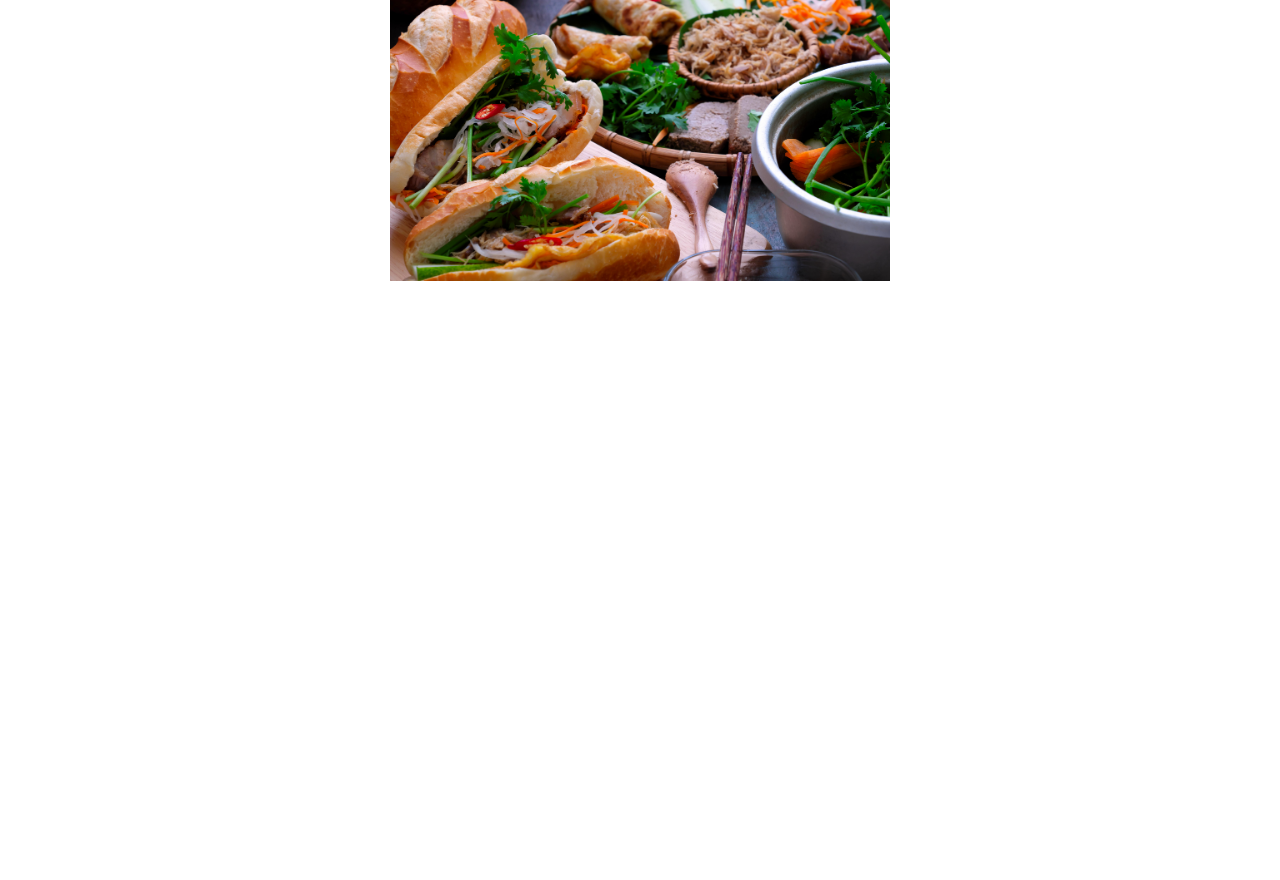
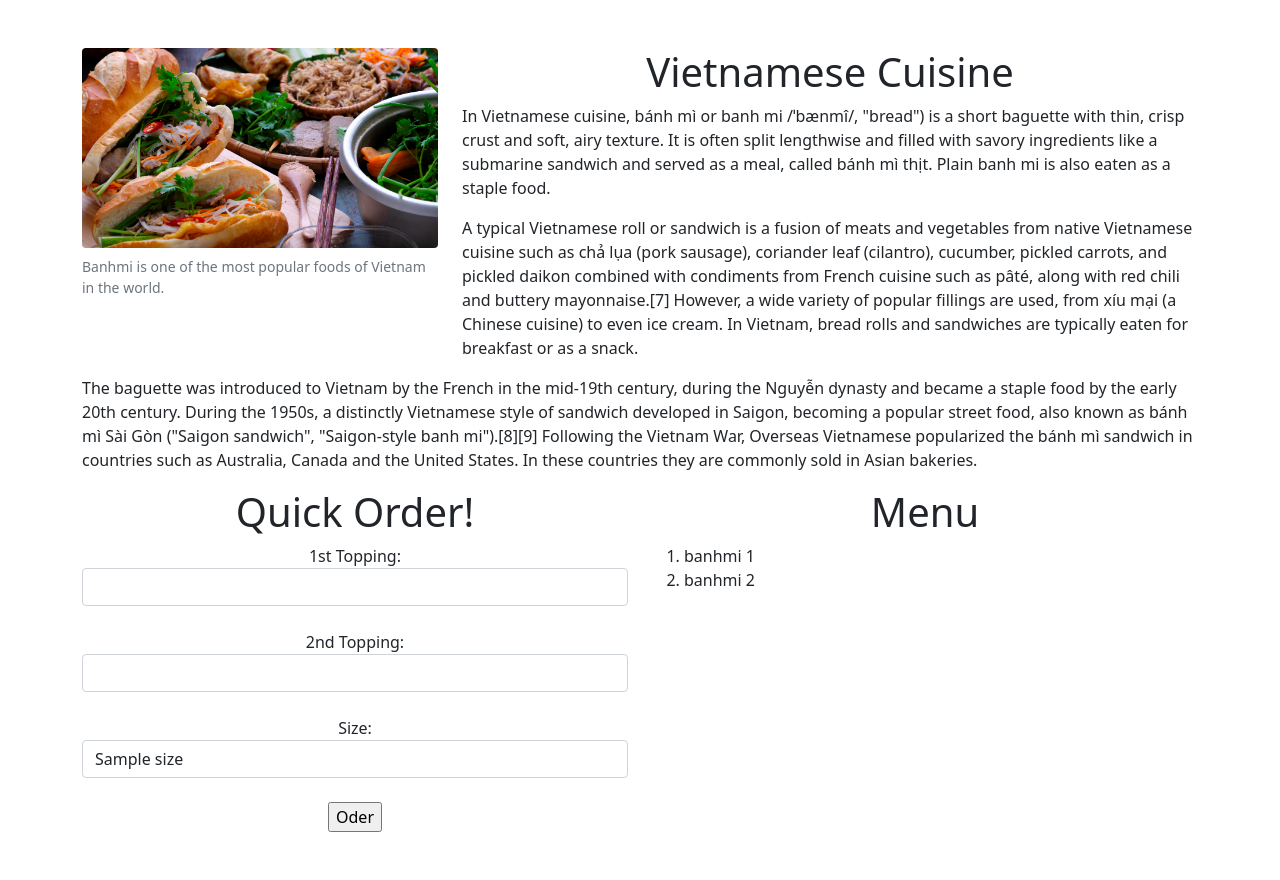
Before and after one commit to tdavn/PizzaOder-w-Django-Form, a Django app: page / in a window 1280 px wide. Shown: the part 56-936 px from the top of the page. Before the commit the page ends 337 px from the top, so only its background shows below. Run offline with Django 3.2, Linux system fonts and the light colour scheme; tables that the repository leaves empty hold one stand-in row (values such as "Sample post"); some libraries are stand-ins or nearby versions.

Commit message:
Updated index view

```diff
--- a/banhmi/views.py
+++ b/banhmi/views.py
@@ -7,6 +7,12 @@ from .models import Banhmi
 class HomeView(FormView):
     template_name = 'banhmi/index.html'
     form_class = BanhmiForm
+    context = {'form': form_class}
+    success_url = 'banhmi/order.html'
+
+    def form_valid(self, form):
+        return super().form_valide(form)
+
 
 def order(request):
     multiple_form = MultipleBanhmiForm()
--- a/templates/banhmi/index.html
+++ b/templates/banhmi/index.html
@@ -2,9 +2,76 @@
 {% load static %}
 {% block 'body' %}
     {% load widget_tweaks %}
-    <div class="text-center">
-        {% load static %}
-        <img src="{% static 'banhmi.jpg' %}" width="500" class="img-fluid" alt="Banhmi-Vietnamese cuisine">
+
+
+    <br><br>
+    <div class="container">
+      <div class="row">
+        <div class="col-4">
+            <figure class="figure">
+              <img src="{% static 'banhmi.jpg' %}" class="figure-img img-fluid rounded" alt="Banhmi.">
+              <figcaption class="figure-caption text-right">Banhmi is one of the most popular foods of Vietnam in the world.</figcaption>
+            </figure>
+<!--            <img src="{% static 'banhmi.jpg' %}" class="rounded img-fluid" alt="Banhmi-Vietnamese cuisine">-->
+        </div>
+        <div class="col-8">
+            <div class="text-center">
+                <h1>Vietnamese Cuisine</h1>
+
+            </div>
+            <p>In Vietnamese cuisine, bánh mì or banh mi /ˈbænmî/, "bread") is a short baguette with thin,
+                crisp crust and soft, airy texture. It is often split lengthwise and filled with savory
+                ingredients like a submarine sandwich and served as a meal, called bánh mì thịt. Plain
+                banh mi is also eaten as a staple food.</p>
+
+            <p>A typical Vietnamese roll or sandwich is a fusion of meats and vegetables from native Vietnamese
+                cuisine such as chả lụa (pork sausage), coriander leaf (cilantro), cucumber, pickled carrots,
+                and pickled daikon combined with condiments from French cuisine such as pâté, along with red
+                chili and buttery mayonnaise.[7] However, a wide variety of popular fillings are used, from xíu
+                mại (a Chinese cuisine) to even ice cream. In Vietnam, bread rolls and sandwiches are typically
+                eaten for breakfast or as a snack.</p>
+
+        </div>
+      </div>
+      <div class="row">
+          <p>The baguette was introduced to Vietnam by the French in the mid-19th century, during the Nguyễn
+                dynasty and became a staple food by the early 20th century. During the 1950s, a distinctly
+                Vietnamese style of sandwich developed in Saigon, becoming a popular street food, also known as
+                bánh mì Sài Gòn ("Saigon sandwich", "Saigon-style banh mi").[8][9] Following the Vietnam War,
+                Overseas Vietnamese popularized the bánh mì sandwich in countries such as Australia, Canada and
+                the United States. In these countries they are commonly sold in Asian bakeries.</p>
+      </div>
+      <div class="row">
+        <div class="col-6">
+            <div class="text-center">
+                <h1>Quick Order!</h1>
+                <form method="POST" action="{% url 'order' %}">
+                    {% csrf_token %}
+                    {% for field in form %}
+                    <div class="form-group">
+                        {{ field.errors }}
+                        {{ field.label_tag }}
+                        {% render_field field class='form-control' %}
+                        <br>
+                    </div>
+                    {% endfor %}
+                    <input type="submit" value="Oder">
+                </form>
+
+            </div>
+
+        </div>
+        <div class="col-6">
+            <div class="text-center">
+                <h1>Menu</h1>
+            </div>
+                <ol>
+                    <li>banhmi 1</li>
+                    <li>banhmi 2</li>
+                </ol>
+
+        </div>
+      </div>
     </div>
-
+    <br><br>
 {% endblock %}
```
